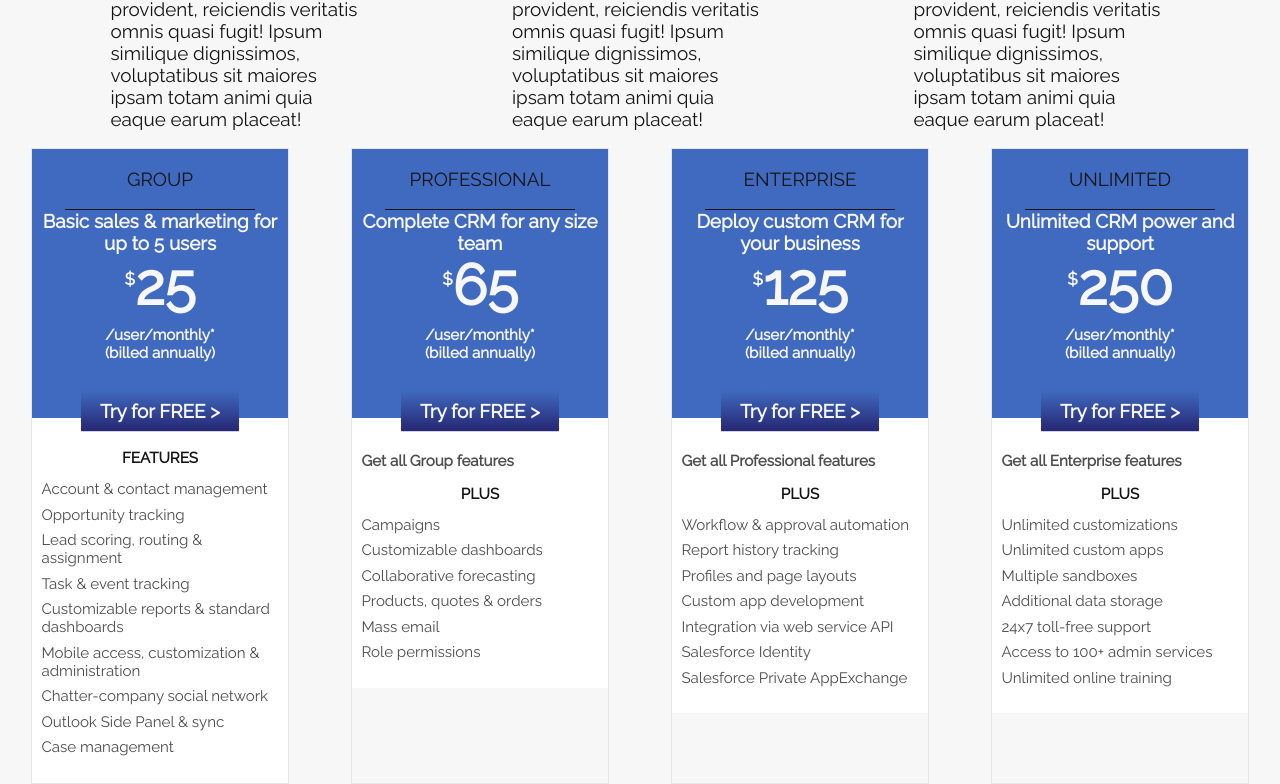
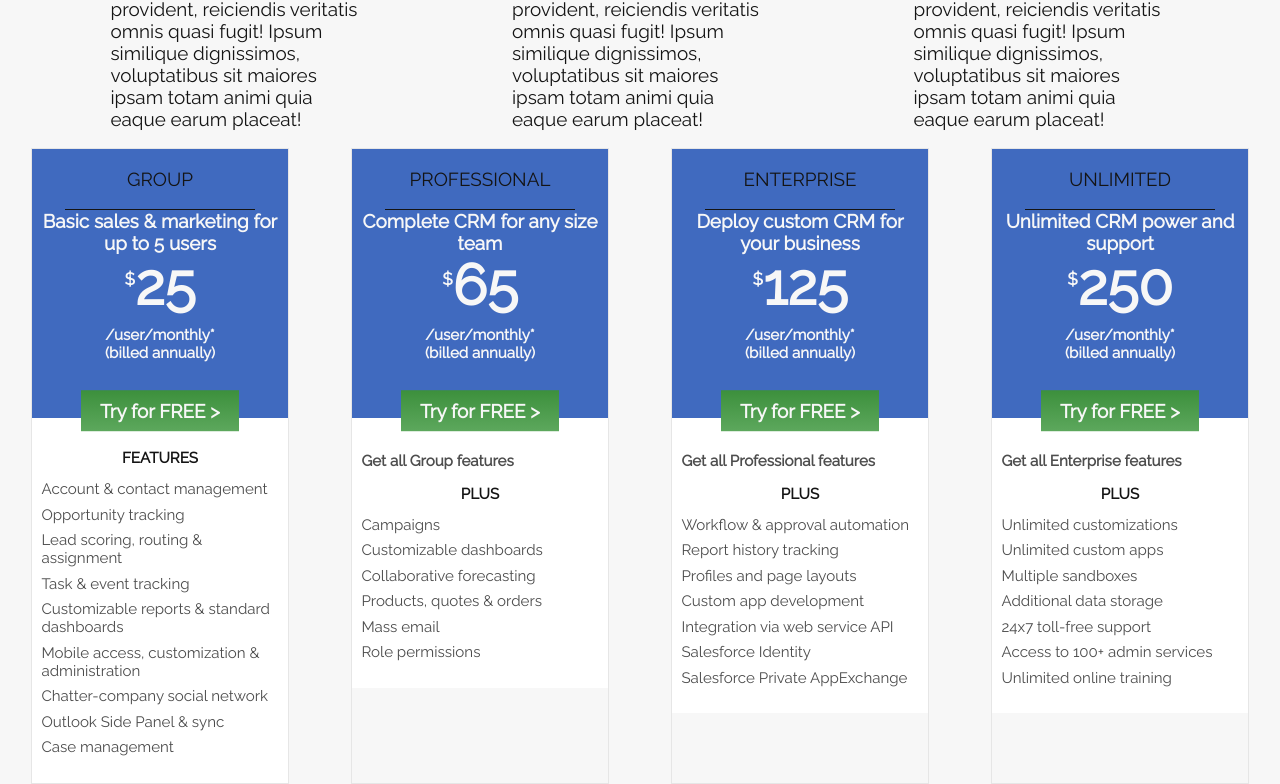
Before and after one commit to EmilKnudsen/landingpage, a React (Create React App) app: page / in a window 1280 px wide. Shown: the part 2447-3231 px from the top of the page. Built offline with nearby package versions, Linux system fonts and the light colour scheme.

Commit message:
add B test

```diff
--- a/src/components/PlanCard.js
+++ b/src/components/PlanCard.js
@@ -10,7 +10,7 @@
         <p className="title__conditions">/user/monthly*<br/>(billed annually)</p>
         <a href={link} className="title__link"
         //eslint-disable-next-line
-        onClick={() => gtag("event", "select_content", { "content_type": heading, "test-type": "A"})}>Try for <span className="title__link--caps">free</span> &gt;</a>
+        onClick={() => gtag("event", "select_content", { "content_type": heading, "test-type": "B"})}>Try for <span className="title__link--caps">free</span> &gt;</a>
       </section>
 
       <section className="planCard__features">
--- a/src/components/PlanCard.scss
+++ b/src/components/PlanCard.scss
@@ -44,7 +44,7 @@
     }
 
     .title__link {
-      background: linear-gradient($primaryColor, $secondaryColor);
+      background: linear-gradient(hsl(120, 41%, 40%), hsl(120, 30%, 51%));
       padding: 0.5em 1em;
       color: $backgroundColor;
       text-decoration: none;
```
